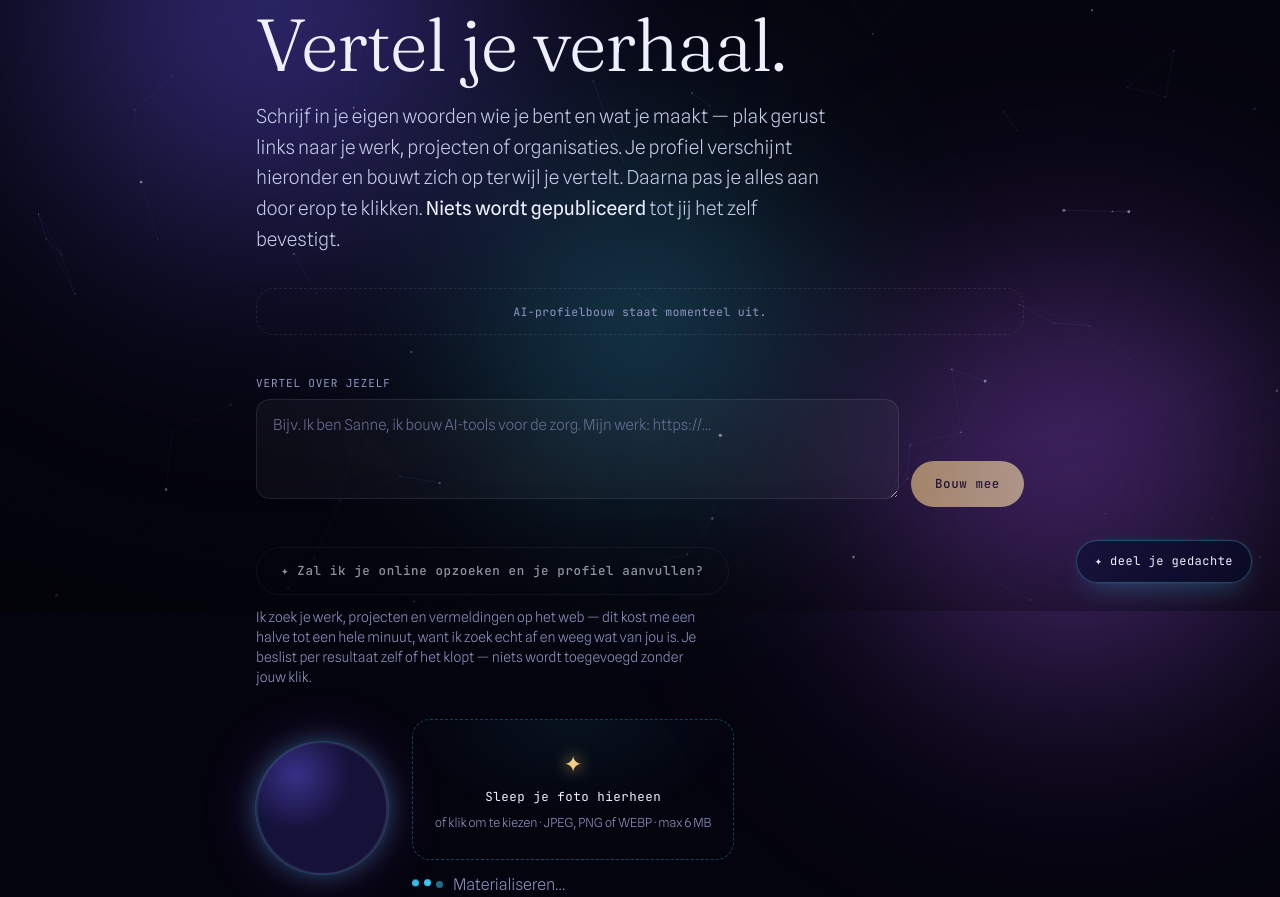
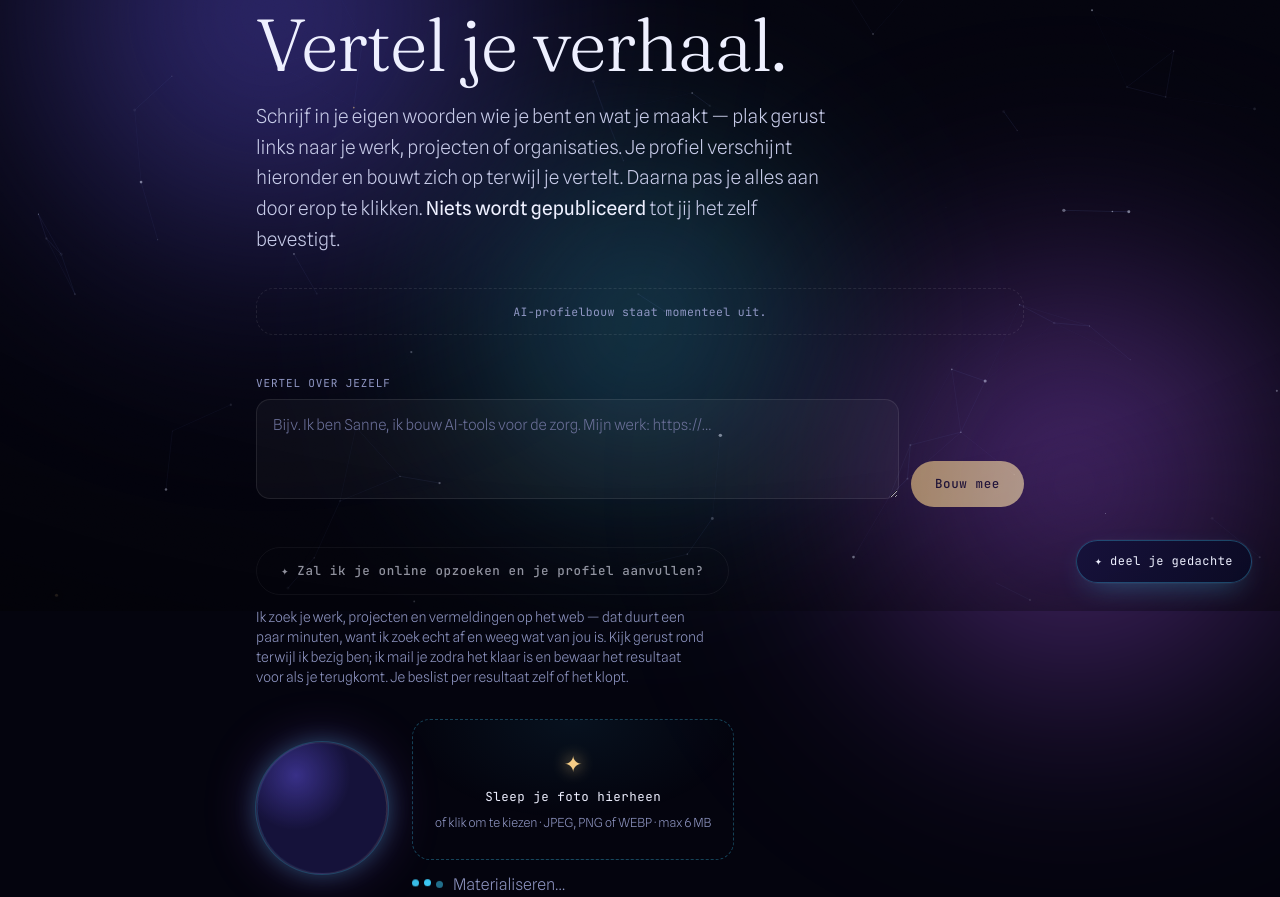
Before and after one commit to RichardTheuws/dewereldvan.ai, a Python web app: template app/templates/ai/live.html in a window 1280 px wide. Shown: the part 189-1086 px from the top of the page. Run offline with Jinja, Linux system fonts and the light colour scheme; the template is opened without the code that fills it, so the values that code supplies are empty; some libraries are stand-ins or nearby versions.

Commit message:
fix: ontdek-CTA-copy gelijkgetrokken met async-flow
De CTA op /profiel/ai/bouwen beloofde nog "een halve tot een hele minuut" en
"niets zonder jouw klik" — achterhaald sinds de achtergrond-job (v0.40.0). Nu:
duurt een paar minuten, kijk gerust rond, ik mail je + bewaar het resultaat.

🤖 Generated with [Claude Code](https://claude.com/claude-code)
Co-Authored-By: Claude Opus 4.8 (1M context) <noreply@anthropic.com>

```diff
--- a/app/templates/ai/live.html
+++ b/app/templates/ai/live.html
@@ -70,7 +70,7 @@
         </form>
       </section>
 
-      {# ---- Ontdek-dok: zoek het lid online op en bouw het profiel aan (Discovery 1a) ---- #}
+      {# ---- Ontdek-dok: zoek het lid online op en bouw het profiel aan (Discovery) ---- #}
       <section class="mt-10" id="ontdek-dok" data-reveal style="--d:500ms">
         <form hx-post="/profiel/ai/ontdek"
               hx-target="#ontdek-resultaat" hx-swap="innerHTML">
@@ -79,10 +79,10 @@
           </button>
         </form>
         <p class="muted text-sm mt-3" style="max-width:54ch">
-          Ik zoek je werk, projecten en vermeldingen op het web — dit kost me een
-          halve tot een hele minuut, want ik zoek echt af en weeg wat van jou is.
-          Je beslist per resultaat zelf of het klopt — niets wordt toegevoegd
-          zonder jouw klik.
+          Ik zoek je werk, projecten en vermeldingen op het web — dat duurt een paar
+          minuten, want ik zoek echt af en weeg wat van jou is. Kijk gerust rond
+          terwijl ik bezig ben; ik mail je zodra het klaar is en bewaar het resultaat
+          voor als je terugkomt. Je beslist per resultaat zelf of het klopt.
         </p>
         <div id="ontdek-resultaat" class="mt-6"></div>
       </section>
```
